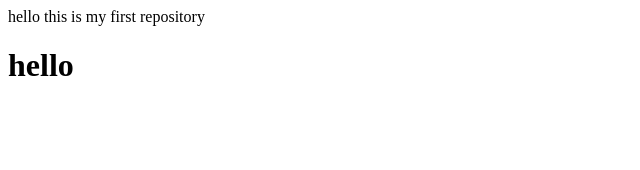
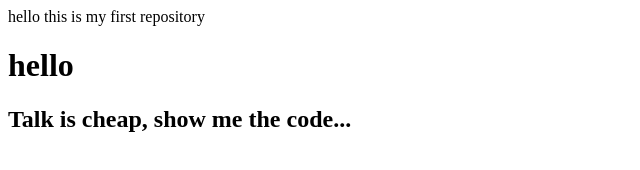
Before and after one commit to harshavardhanDml/POKEMON, a plain HTML site: page index.html in a window 1280 px wide. Shown: the whole page, without its empty margins (0-640 px from the left). Drawn offline with Linux system fonts and the light colour scheme.

Commit message:
Add header and subheader to index.html

```diff
--- a/index.html
+++ b/index.html
@@ -1,2 +1,3 @@
 <p> hello this is my first repository</p>
 <h1> hello</h1>
+<h2> Talk is cheap, show me the code...</h2>
```
